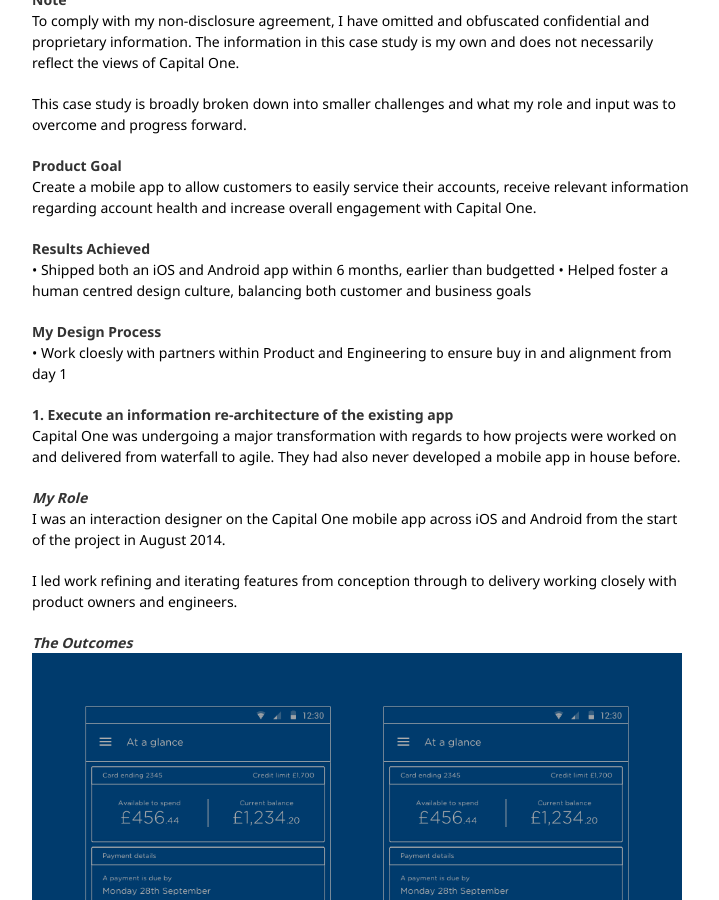
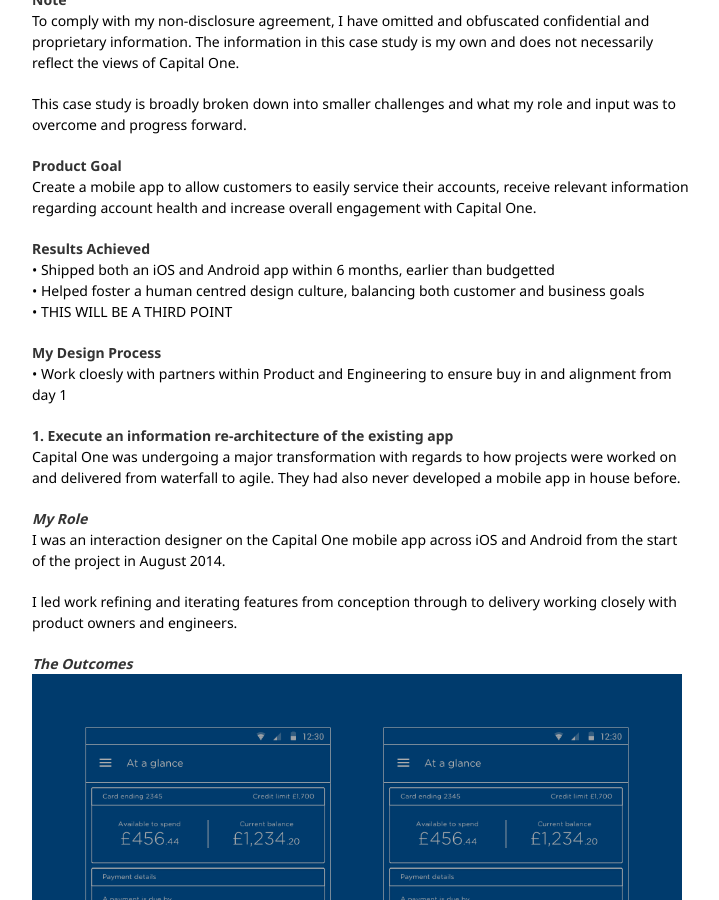
Before and after one commit to syeef/syeefkarim-2016-v0, a Jekyll site: the page built from portfolio/capitalone.md, in a window 1280 px wide and 900 px high, scrolled down 483 px. Shown: the whole window, without its empty margins (279-998 px from the left). Built offline with Jekyll 4.4.1, drawn with Linux system fonts in a browser that asks for light colours.

Commit message:
update capital one page

```diff
--- a/portfolio/capitalone.md
+++ b/portfolio/capitalone.md
@@ -18,6 +18,7 @@ Create a mobile app to allow customers to easily service their accounts, receive
 **Results Achieved**
 • Shipped both an iOS and Android app within 6 months, earlier than budgetted
 • Helped foster a human centred design culture, balancing both customer and business goals
+• THIS WILL BE A THIRD POINT
 
 **My Design Process**
 • Work cloesly with partners within Product and Engineering to ensure buy in and alignment from day 1
```
